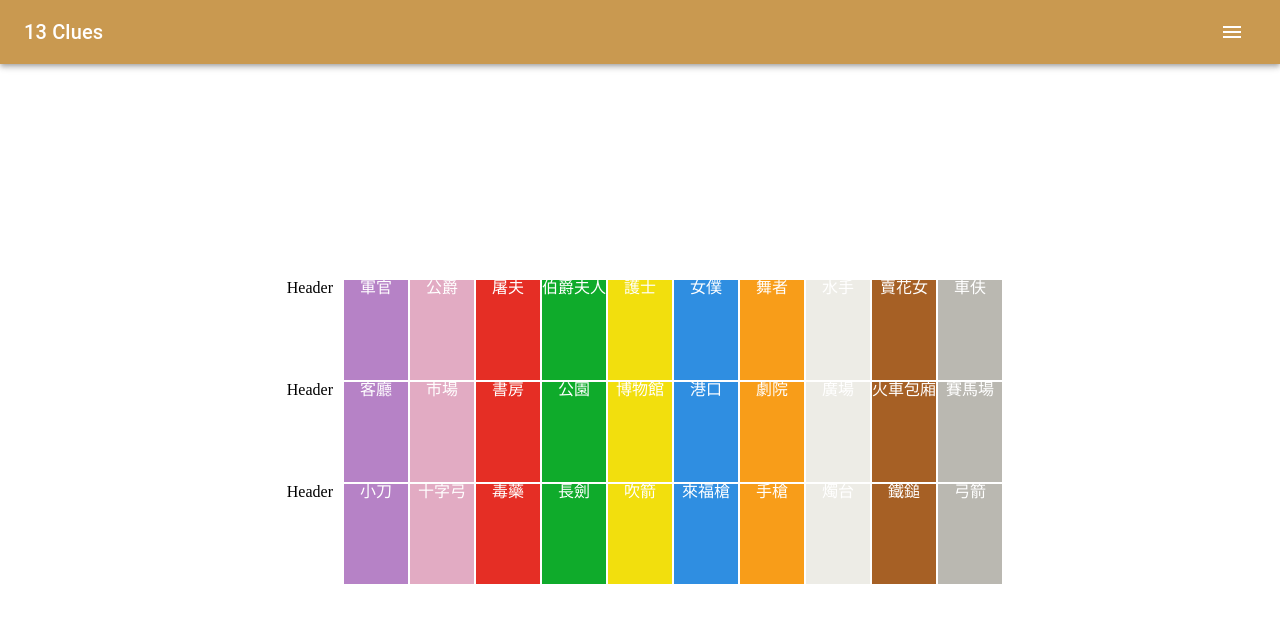
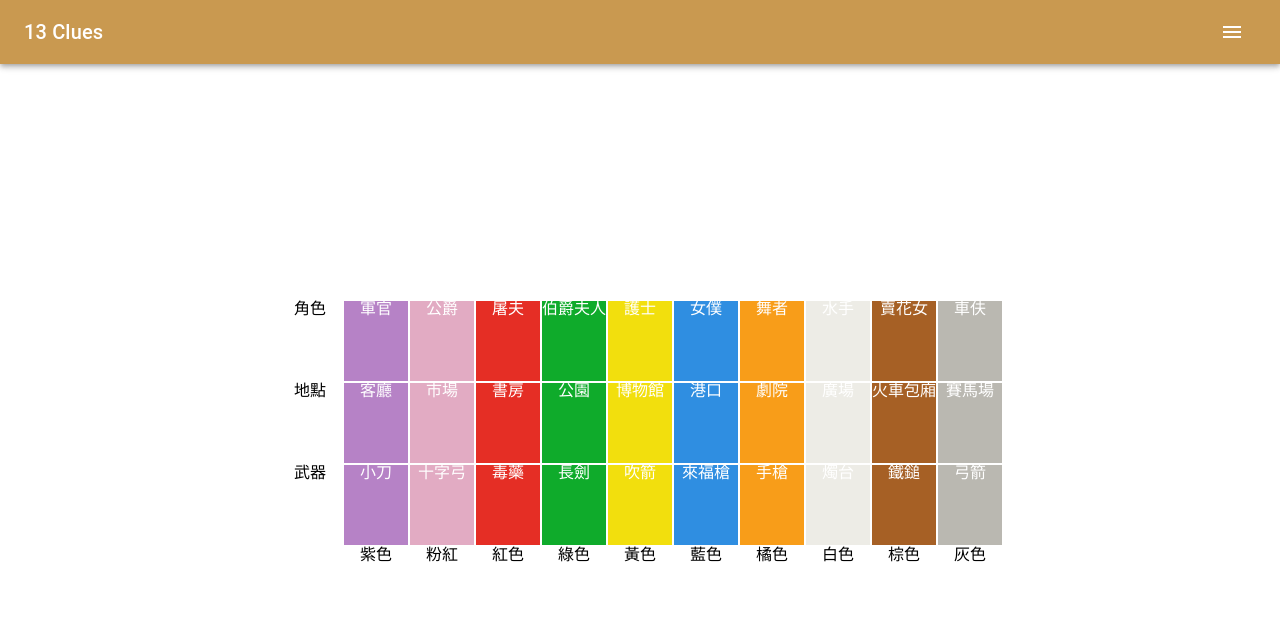
Before and after one commit to TimingJL/13_clues_helper, a React (Create React App) app: page / in a window 1280 px wide. Shown: the top 622 px of the page. Built offline with nearby package versions, Linux system fonts and the light colour scheme; the HTML template or start-up script is replaced by a standard one.

Commit message:
[feature] add color names

```diff
--- a/src/containers/MainPage/Content/index.js
+++ b/src/containers/MainPage/Content/index.js
@@ -14,53 +14,64 @@ const GridContainer = styled.div`
 `;
 
 const GridBlock = styled.div`
-  height: 100px;
   color: ${(props) => props.textColor};
   background-color: ${(props) => props.backgroundColor};
+  height: ${(props) => props.height}px;
   text-align: center;
   &:active {
     opacity: 0.8;
   }
 `;
 
+const HEIGHT_CARD = 80;
+
 const Content = () => {
-  const { persons, locations, weapons } = data;
+  const { persons, locations, weapons, colorNames } = data;
   return (
     <MainPageContainer>
       <GridContainer>
-        <GridBlock>Header</GridBlock>
+        <GridBlock>角色</GridBlock>
         {persons.map((person) => (
           <GridBlock
             key={person.name.en}
             textColor="#fff"
             backgroundColor={person.color}
+            height={HEIGHT_CARD}
           >
             {person.name.zhtw}
           </GridBlock>
         ))}
       </GridContainer>
       <GridContainer>
-        <GridBlock>Header</GridBlock>
+        <GridBlock>地點</GridBlock>
         {locations.map((location) => (
           <GridBlock
             key={location.name.en}
             textColor="#fff"
             backgroundColor={location.color}
+            height={HEIGHT_CARD}
           >
             {location.name.zhtw}
           </GridBlock>
         ))}
       </GridContainer>
       <GridContainer>
-        <GridBlock>Header</GridBlock>
+        <GridBlock>武器</GridBlock>
         {weapons.map((weapon) => (
           <GridBlock
             key={weapon.name.en}
             textColor="#fff"
             backgroundColor={weapon.color}
+            height={HEIGHT_CARD}
           >
             {weapon.name.zhtw}
           </GridBlock>
+        ))}
+      </GridContainer>
+      <GridContainer>
+        <GridBlock />
+        {colorNames.map((colorName) => (
+          <GridBlock key={colorName.en}>{colorName.zhtw}</GridBlock>
         ))}
       </GridContainer>
     </MainPageContainer>
--- a/src/containers/MainPage/data.js
+++ b/src/containers/MainPage/data.js
@@ -10,6 +10,19 @@ const color = {
   brown: "#A66025",
   gray: "#BAB8B1",
 };
+
+const colorNames = [
+  { zhtw: "紫色", en: "Purple" },
+  { zhtw: "粉紅", en: "Pink" },
+  { zhtw: "紅色", en: "Red" },
+  { zhtw: "綠色", en: "Green" },
+  { zhtw: "黃色", en: "Yellow" },
+  { zhtw: "藍色", en: "Blue" },
+  { zhtw: "橘色", en: "Orange" },
+  { zhtw: "白色", en: "White" },
+  { zhtw: "棕色", en: "Brown" },
+  { zhtw: "灰色", en: "Gray" },
+];
 
 const persons = [
   {
@@ -134,4 +147,4 @@ const weapons = [
   },
 ];
 
-export default { persons, locations, weapons };
+export default { persons, locations, weapons, colorNames };
```
